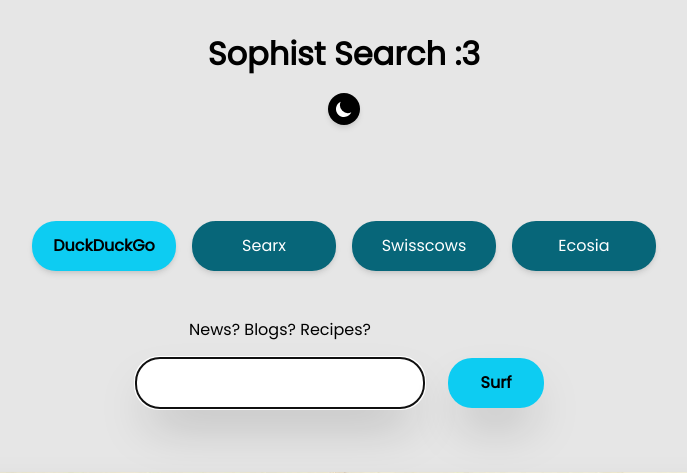
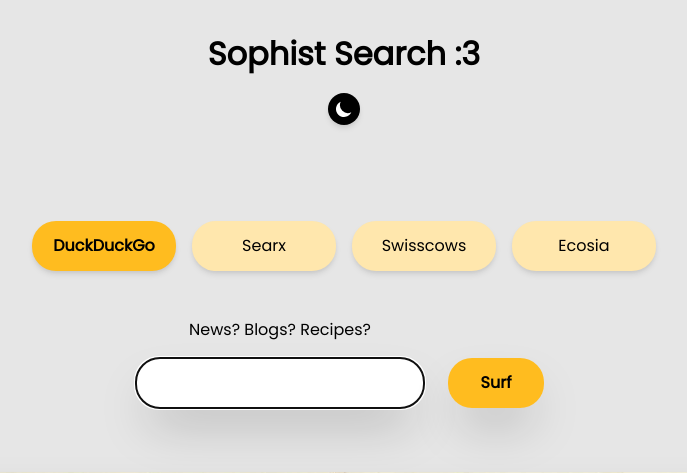
Before and after one commit to milijan-mosic/Sophist-Search, a Flask app: page / in a window 1280 px wide. Shown: the top 473 px of the page, without its empty margins (296-983 px from the left). Run offline with Flask 2, Linux system fonts and the light colour scheme.

Commit message:
Changed main colors

```diff
--- a/static/css/homepage.scss
+++ b/static/css/homepage.scss
@@ -9,9 +9,9 @@ $white: #ffffff;
 $light-level-1: #e6e6e6;
 $light-level-2: #cccccc;
 
-$main: #0dccf2;
-$dark-main: #076679;
-$light-main: #86e5f8;
+$main: #ffbc1f;
+$dark-main: #ffe7ad;
+$light-main: #ffbc1f;
 
 .light-bg {
 	background-color: $light-level-1;
@@ -154,7 +154,7 @@ html {
 
 							border-style: none;
 
-							color: $white;
+							color: $black;
 							background-color: $dark-main;
 						}
 
```
Also changed, not shown: static/css/homepage.min.css, 1 other file.
